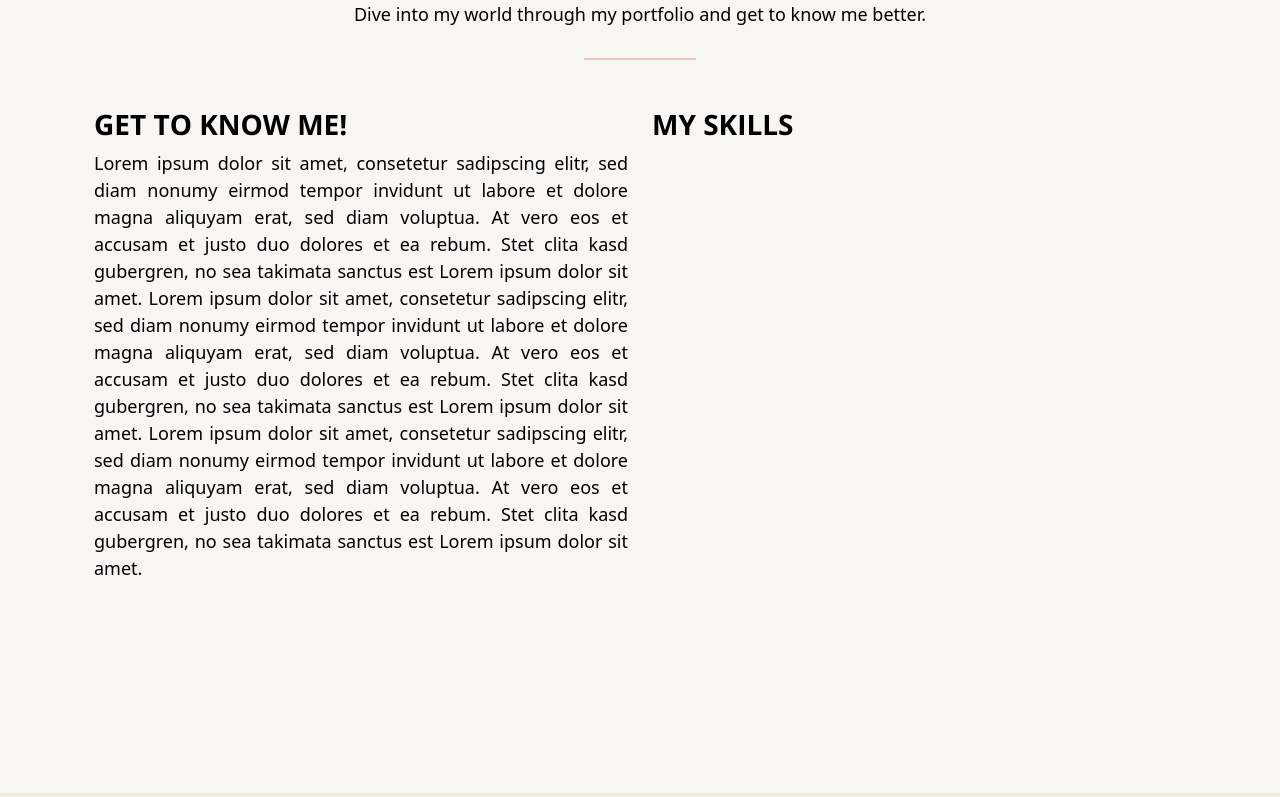
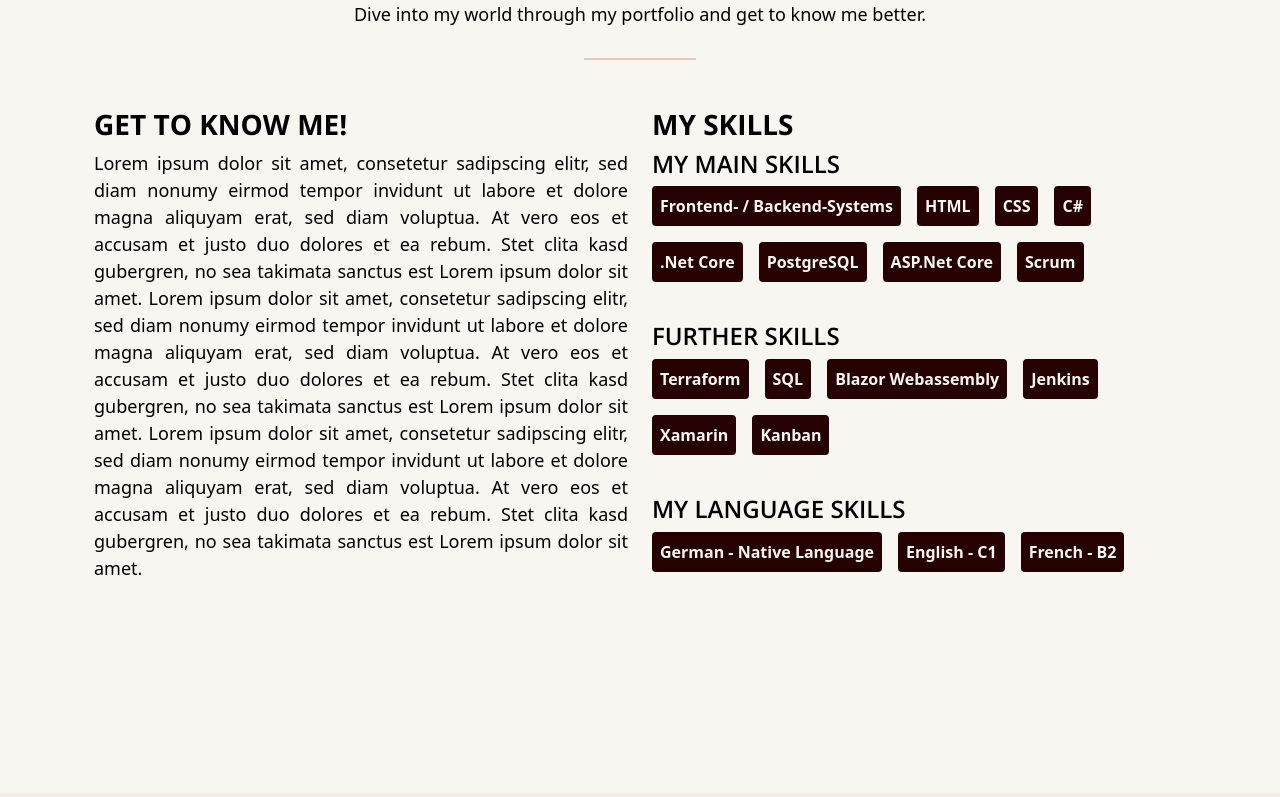
Before and after one commit to Laars1/portfolio, an Angular app: page / in a window 1280 px wide. Shown: the part 919-1716 px from the top of the page. Built offline with nearby package versions, Linux system fonts and the light colour scheme.

Commit message:
added skills to portfolio

```diff
--- a/src/app/app.module.ts
+++ b/src/app/app.module.ts
@@ -9,9 +9,11 @@
 import { HomeComponent } from './core/home/home.component';
 import { AboutComponent } from './core/about/about.component';
 import { SectionHeaderComponent } from './shared/components/section-header/section-header.component';
+import { SkillItemComponent } from './shared/components/skill-item/skill-item.component';
+import { SkillWrapperComponent } from './shared/components/skill-wrapper/skill-wrapper.component';
 
 @NgModule({
-  declarations: [AppComponent, NavbarComponent, PortfolioSectionComponent, SectionHeaderComponent, HomeComponent, AboutComponent],
+  declarations: [AppComponent, NavbarComponent, PortfolioSectionComponent, SectionHeaderComponent, HomeComponent, AboutComponent, SkillWrapperComponent, SkillItemComponent],
   imports: [BrowserModule, AppRoutingModule, NgbModule],
   providers: [],
   bootstrap: [AppComponent],
--- a/src/app/core/about/about.component.html
+++ b/src/app/core/about/about.component.html
@@ -1,14 +1,32 @@
 <div class="p-0 min-vh-100">
-  <app-section-header [title]="'about me'" [teaser]="'Dive into my world through my portfolio and get to know me better.'"></app-section-header>
+  <app-section-header
+    [title]="'about me'"
+    [teaser]="
+      'Dive into my world through my portfolio and get to know me better.'
+    "
+  ></app-section-header>
   <div class="row mt-5">
     <div class="col-12 col-md-6">
       <h3 class="text-uppercase">Get to know me!</h3>
       <p class="content">
-        Lorem ipsum dolor sit amet, consetetur sadipscing elitr, sed diam nonumy eirmod tempor invidunt ut labore et dolore magna aliquyam erat, sed diam voluptua. At vero eos et accusam et justo duo dolores et ea rebum. Stet clita kasd gubergren, no sea takimata sanctus est Lorem ipsum dolor sit amet. Lorem ipsum dolor sit amet, consetetur sadipscing elitr, sed diam nonumy eirmod tempor invidunt ut labore et dolore magna aliquyam erat, sed diam voluptua. At vero eos et accusam et justo duo dolores et ea rebum. Stet clita kasd gubergren, no sea takimata sanctus est Lorem ipsum dolor sit amet. Lorem ipsum dolor sit amet, consetetur sadipscing elitr, sed diam nonumy eirmod tempor invidunt ut labore et dolore magna aliquyam erat, sed diam voluptua. At vero eos et accusam et justo duo dolores et ea rebum. Stet clita kasd gubergren, no sea takimata sanctus est Lorem ipsum dolor sit amet.
+        Lorem ipsum dolor sit amet, consetetur sadipscing elitr, sed diam nonumy
+        eirmod tempor invidunt ut labore et dolore magna aliquyam erat, sed diam
+        voluptua. At vero eos et accusam et justo duo dolores et ea rebum. Stet
+        clita kasd gubergren, no sea takimata sanctus est Lorem ipsum dolor sit
+        amet. Lorem ipsum dolor sit amet, consetetur sadipscing elitr, sed diam
+        nonumy eirmod tempor invidunt ut labore et dolore magna aliquyam erat,
+        sed diam voluptua. At vero eos et accusam et justo duo dolores et ea
+        rebum. Stet clita kasd gubergren, no sea takimata sanctus est Lorem
+        ipsum dolor sit amet. Lorem ipsum dolor sit amet, consetetur sadipscing
+        elitr, sed diam nonumy eirmod tempor invidunt ut labore et dolore magna
+        aliquyam erat, sed diam voluptua. At vero eos et accusam et justo duo
+        dolores et ea rebum. Stet clita kasd gubergren, no sea takimata sanctus
+        est Lorem ipsum dolor sit amet.
       </p>
     </div>
     <div class="col-12 col-md-6">
       <h3 class="text-uppercase">My Skills</h3>
+      <app-skill-wrapper [data]="skills"></app-skill-wrapper>
     </div>
   </div>
 </div>
--- a/src/app/core/about/about.component.ts
+++ b/src/app/core/about/about.component.ts
@@ -1,15 +1,50 @@
 import { Component, OnInit } from '@angular/core';
+import { ISkillItem } from 'src/app/shared/dtos/skill-item';
 
 @Component({
   selector: 'app-about',
   templateUrl: './about.component.html',
-  styleUrls: ['./about.component.scss']
+  styleUrls: ['./about.component.scss'],
 })
+
 export class AboutComponent implements OnInit {
+  skills: ISkillItem[] = [
+    {
+      title: "my main skills",
+      items: [
+        'Frontend- / Backend-Systems',
+        'HTML',
+        'CSS',
+        'C#',
+        '.Net Core',
+        'PostgreSQL',
+        'ASP.Net Core',
+        'Scrum',
+      ]
+    },
+    {
+      title: "further skills",
+      items: [
+        'Terraform',
+        'SQL',
+        'Blazor Webassembly',
+        'Jenkins',
+        'Xamarin',
+        'Kanban',
+      ]
+    },
+    {
+      title: "my language skills",
+      items: [
+        'German - Native Language',
+        'English - C1',
+        'French - B2',
+      ]
+    }
+  ]
 
-  constructor() { }
+  constructor() {}
 
   ngOnInit() {
   }
-
 }
--- /dev/null
+++ b/src/app/shared/components/skill-item/skill-item.component.html
@@ -0,0 +1 @@
+<div class="d-inline-block p-2">{{tag}}</div>
--- /dev/null
+++ b/src/app/shared/components/skill-item/skill-item.component.scss
@@ -0,0 +1,8 @@
+div{
+    background-color: var(--background-tertiary);
+    color: var(--background-secondary);
+    border-radius: 0.25rem;
+    margin-bottom: 1rem;
+    margin-right: 1rem;
+    font-weight: 600;
+}
--- /dev/null
+++ b/src/app/shared/components/skill-item/skill-item.component.ts
@@ -0,0 +1,15 @@
+import { Component, Input, OnInit } from '@angular/core';
+
+@Component({
+  selector: 'app-skill-item',
+  templateUrl: './skill-item.component.html',
+  styleUrls: ['./skill-item.component.scss']
+})
+export class SkillItemComponent implements OnInit {
+  @Input() tag = ""
+  constructor() { }
+
+  ngOnInit() {
+  }
+
+}
--- /dev/null
+++ b/src/app/shared/components/skill-wrapper/skill-wrapper.component.html
@@ -0,0 +1,7 @@
+<div [ngClass]="isFirstItem(item) ? '' : 'mt-4'" *ngFor="let item of data">
+  <h4 class="text-uppercase">{{item.title}}</h4>
+  <app-skill-item
+    *ngFor="let tag of item.items"
+    [tag]="tag"
+  ></app-skill-item>
+</div>
--- /dev/null
+++ b/src/app/shared/components/skill-wrapper/skill-wrapper.component.ts
@@ -0,0 +1,21 @@
+import { Component, Input, OnInit } from '@angular/core';
+import { ISkillItem } from '../../dtos/skill-item';
+
+@Component({
+  selector: 'app-skill-wrapper',
+  templateUrl: './skill-wrapper.component.html',
+  styleUrls: ['./skill-wrapper.component.css']
+})
+
+export class SkillWrapperComponent implements OnInit {
+  @Input() data: ISkillItem[] = []
+  constructor() { }
+
+  ngOnInit() {
+  }
+
+  isFirstItem(item: ISkillItem){
+    return this.data.findIndex(x => x == item) == 0
+  }
+
+}
--- /dev/null
+++ b/src/app/shared/dtos/skill-item.ts
@@ -0,0 +1,4 @@
+export interface ISkillItem{
+    title: string;
+    items: string[];
+}
--- a/src/styles.scss
+++ b/src/styles.scss
@@ -21,6 +21,11 @@
 h3{
     font-family: 'Open Sans', sans-serif;
     font-weight: 700;
+}
+
+h4{
+    font-family: 'Open Sans', sans-serif;
+    font-weight: 600;
 }
 
 p{
```
Also changed, not shown: src/app/shared/components/skill-wrapper/skill-wrapper.component.css (added), 2 other files (tests, documents, lock files or other folders).
